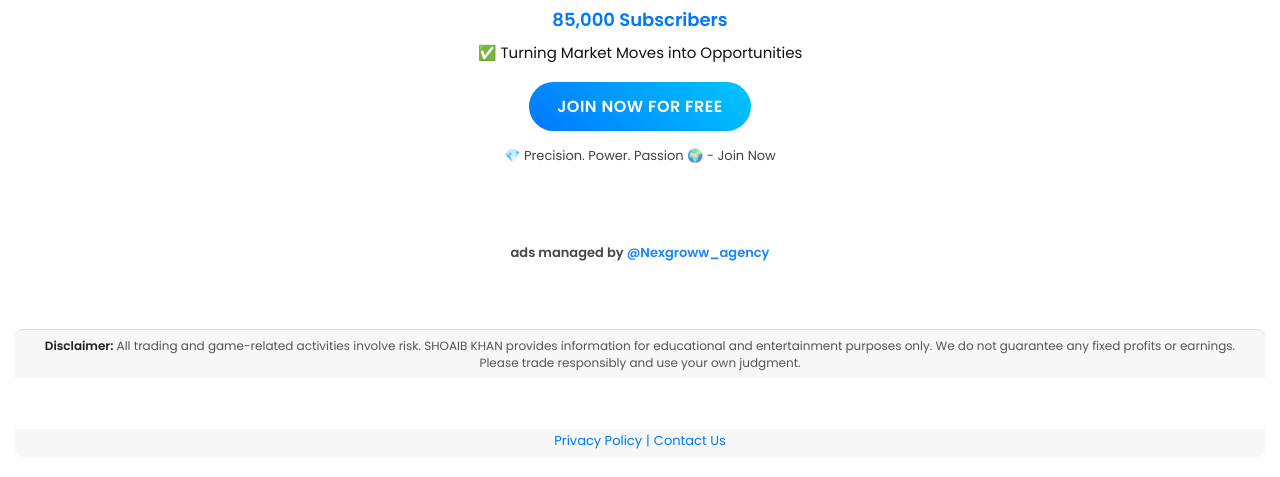
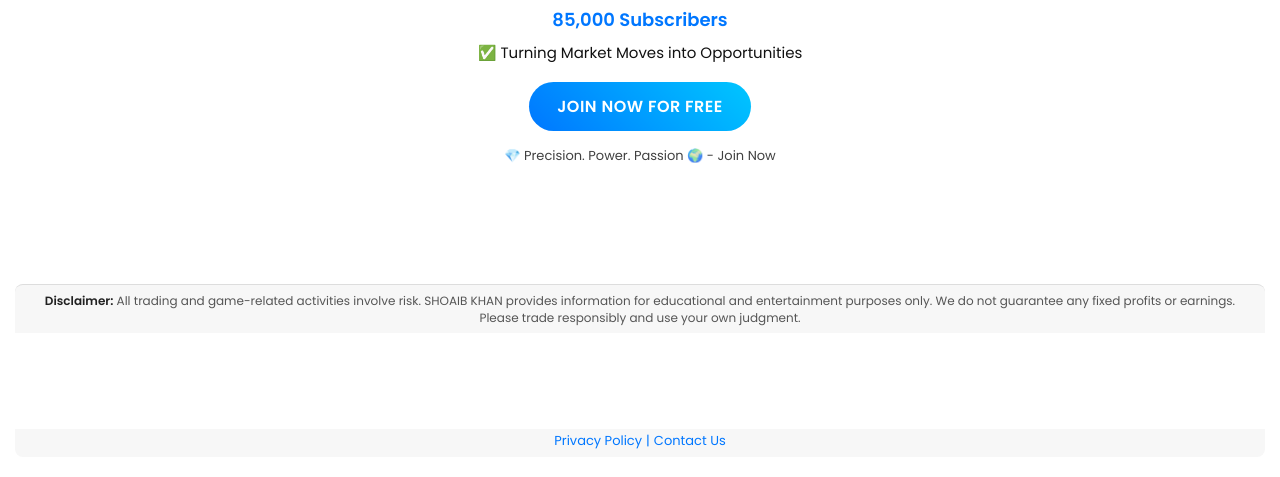
Before and after one commit to muskan582/hajishohib5, a plain HTML site: page index.html in a window 1280 px wide. Shown: the part 323-800 px from the top of the page. Drawn offline with Linux system fonts and the light colour scheme.

Commit message:
Update index.html

```diff
--- a/index.html
+++ b/index.html
@@ -1,4 +1,3 @@
-
 <!DOCTYPE html>
 <html lang="en">
 <head>
@@ -51,6 +50,7 @@
       margin: 18px 0;
       border: 3px solid #0077ff;
       box-shadow: 0 0 15px rgba(0, 119, 255, 0.3);
+      object-fit: cover;
     }
 
     .view-btn {
@@ -84,21 +84,6 @@
       opacity: 0.8;
     }
 
-    /* ⭐ CREDIT STYLE ⭐ */
-    .credit {
-      margin-top: 18px;
-      font-size: 13px;
-      font-weight: 600;
-      color: #333;
-      opacity: 0.9;
-    }
-    .credit a {
-      color: #0077ff;
-      font-weight: 700;
-      text-decoration: none;
-    }
-
-    /* Disclaimer Section */
     .disclaimer {
       background: #f7f7f7;
       color: #555;
@@ -115,7 +100,6 @@
       color: #222;
     }
 
-    /* Footer Links */
     .footer-links {
       font-size: 13px;
       display: flex;
@@ -143,7 +127,6 @@
       font-weight: 500;
     }
 
-    /* Responsive */
     @media (max-width: 600px) {
       h1 { font-size: 18px; margin-top: 25px; }
       p { font-size: 14px; }
@@ -164,7 +147,8 @@
     }
   </style>
 
-  </head>
+</head>
+
 <!-- Meta Pixel Code -->
 <script>
 !function(f,b,e,v,n,t,s)
@@ -182,10 +166,10 @@ fbq('track', 'PageView');
 src="https://www.facebook.com/tr?id=2378765112556277&ev=PageView&noscript=1"
 /></noscript>
 <!-- End Meta Pixel Code -->
+
 <body>
   <main>
-    <h1>SHOAIB KHAN
-</h1>
+    <h1>SHOAIB KHAN</h1>
     <p>💰Master the Markets with True Educational Awareness.🎯</p>
 
     <div class="timer">
@@ -193,9 +177,7 @@ src="https://www.facebook.com/tr?id=2378765112556277&ev=PageView&noscript=1"
     </div>
 
     <div class="profile">
-      <a href="">
-        <img src="https://gobadshahbroking.site/wp-content/uploads/2025/12/sohhib.jpg" alt="Trading Logo" />
-      </a>
+      <img src="https://gobadshahbroking.site/wp-content/uploads/2025/12/sohhib.jpg" alt="Trading Logo" />
     </div>
 
     <h2>85,000 Subscribers</h2>
@@ -206,17 +188,10 @@ src="https://www.facebook.com/tr?id=2378765112556277&ev=PageView&noscript=1"
     <p class="footer">💎 Precision. Power. Passion 🌍 - Join Now</p>
   </main>
 
-  <!-- ⭐ CREDIT ADDED HERE ⭐ -->
-  <div class="credit">
-    ads managed by
-    <a href="https://t.me/+TRlJl628l-FkMWE9" target="_blank">@Nexgroww_agency</a>
-  </div>
-
   <!-- Disclaimer -->
   <section class="disclaimer">
     <strong>Disclaimer:</strong> All trading and game-related activities involve risk.
-    SHOAIB KHAN
- provides information for educational and entertainment purposes only.
+    SHOAIB KHAN provides information for educational and entertainment purposes only.
     We do not guarantee any fixed profits or earnings. Please trade responsibly and use your own judgment.
   </section>
 
@@ -227,15 +202,7 @@ src="https://www.facebook.com/tr?id=2378765112556277&ev=PageView&noscript=1"
   </div>
 
   <script>
-   // let countdown = 5;
-    function updateTimer() {
-      document.getElementById("countdown").innerText = countdown;
-      if (countdown === 0) {
-        // window.location.href = "https://telegram.me/+UPD-7ohPqeM1MWJl";
-      }
-      countdown--;
-    }
-    // setInterval(updateTimer, 1000);
+    let countdown = 5;
   </script>
 
 </body>
```
